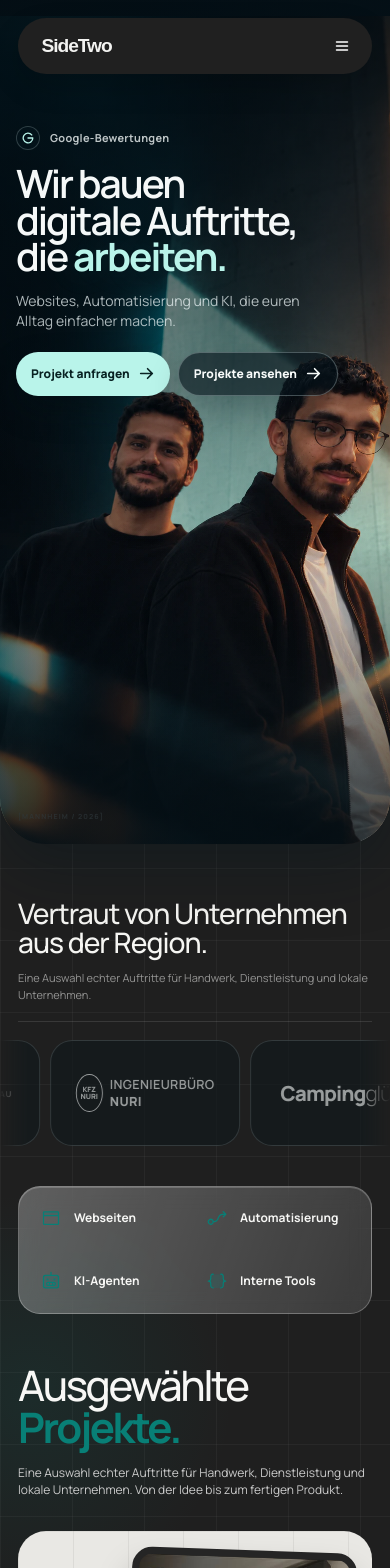
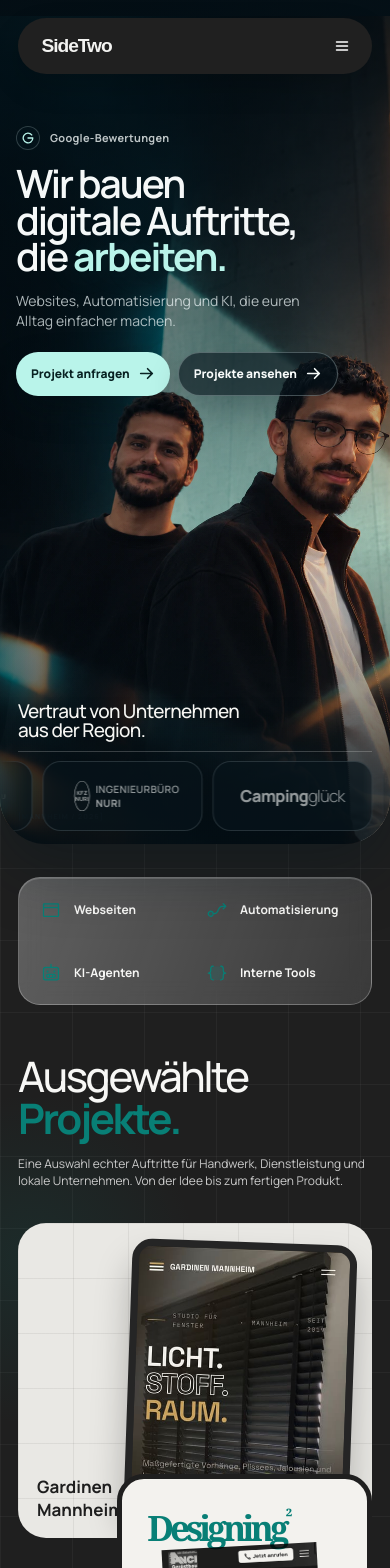
Before and after one commit to Ak-learn-code/new-homepage, a React (Vite) app: page / in a window 390 px wide. Shown: the top 1568 px of the page. Built offline with nearby package versions, Linux system fonts and the light colour scheme.

Commit message:
integrate client reel into hero

```diff
--- a/src/main.jsx
+++ b/src/main.jsx
@@ -166,6 +166,7 @@ function Hero() {
           <HeroActions className="hero-copy-actions" />
         </div>
       </div>
+      <ClientMarquee />
     </section>
   )
 }
@@ -198,7 +199,6 @@ function ClientMarquee() {
     <div className="client-marquee" role="region" aria-labelledby="client-marquee-title">
       <div className="client-marquee-head">
         <h2 id="client-marquee-title"><span>Vertraut von Unternehmen</span><span>aus der Region.</span></h2>
-        <p>Eine Auswahl echter Auftritte für Handwerk, Dienstleistung und lokale Unternehmen.</p>
       </div>
       <div className="client-marquee-window">
         <div className="client-marquee-track">
@@ -227,7 +227,6 @@ function ProjectCollage() {
 
   return (
     <section className="projects dark-panel" id="projekte">
-      <ClientMarquee />
       <ServiceRail />
       <div className="projects-head reveal-on-scroll">
         <h2>Ausgewählte<br /><em>Projekte.</em></h2>
--- a/src/styles.css
+++ b/src/styles.css
@@ -1096,10 +1096,9 @@ input { caret-color: var(--accent); }
 }
 
 .client-marquee-head {
-  display: grid;
-  grid-template-columns: minmax(0, 1.45fr) minmax(280px, .55fr);
+  display: flex;
+  justify-content: flex-end;
   align-items: end;
-  gap: 48px;
   margin: 0 120px;
   padding: 24px 0 34px;
   border-bottom: 1px solid rgba(255, 255, 255, .11);
@@ -1115,15 +1114,6 @@ input { caret-color: var(--accent); }
 }
 
 .client-marquee-head h2 span { display: block; white-space: nowrap; }
-
-.client-marquee-head p {
-  max-width: 420px;
-  justify-self: end;
-  margin: 0;
-  color: rgba(246, 246, 243, .54);
-  font-size: 15px;
-  line-height: 1.55;
-}
 
 .client-marquee-window {
   width: 100%;
@@ -1199,8 +1189,38 @@ input { caret-color: var(--accent); }
 .logo-stadtmueller b { font-size: 18px; font-weight: 800; letter-spacing: .04em; }
 .logo-stadtmueller span { font-size: 8px; font-weight: 700; letter-spacing: .24em; }
 
-.client-marquee + .service-rail { margin-top: 28px; }
-.client-marquee ~ .projects-head { margin-top: 72px; }
+.projects > .service-rail { margin-top: 0; }
+.projects > .projects-head { margin-top: 72px; }
+
+/* The client reel closes the hero as a single, integrated trust layer. */
+.hero > .client-marquee {
+  width: 100%;
+  position: absolute;
+  z-index: 10;
+  right: 0;
+  bottom: 0;
+  left: 0;
+  margin: 0;
+  color: #f6f6f3;
+  background: linear-gradient(180deg, transparent, rgba(2, 12, 18, .48));
+}
+.hero > .client-marquee .client-marquee-head {
+  margin: 0 max(120px, calc((100% - 1440px) / 2 + 120px));
+  padding: 10px 0 15px;
+  border-bottom-color: rgba(255, 255, 255, .2);
+}
+.hero > .client-marquee .client-marquee-head h2 {
+  width: min(360px, 100%);
+  min-width: 0;
+  max-width: 360px;
+  font-size: clamp(22px, 2vw, 29px);
+  line-height: 1.04;
+  text-align: right;
+}
+.hero > .client-marquee .client-marquee-window { padding: 14px 0 22px; }
+.hero > .client-marquee .client-logo-tile { width: 238px; height: 104px; background: rgba(7, 20, 27, .72); }
+.hero > .client-marquee .client-logo-mark { transform: scale(.88); }
+.hero .hero-content { padding-bottom: 185px; }
 
 @keyframes client-marquee-scroll {
   to { transform: translateX(-50%); }
@@ -1220,28 +1240,37 @@ input { caret-color: var(--accent); }
 @media (max-width: 820px) {
   .client-marquee { width: calc(100% + 60px); margin-left: -30px; }
   .client-marquee-head {
-    grid-template-columns: 1fr;
-    gap: 12px;
     margin: 0 30px;
     padding: 24px 0 26px;
   }
   .client-marquee-head h2 { font-size: 34px; }
-  .client-marquee-head p { max-width: 360px; justify-self: start; font-size: 12px; }
   .client-logo-tile { width: 226px; height: 126px; }
-  .client-marquee ~ .projects-head { margin-top: 58px; }
+  .projects > .projects-head { margin-top: 58px; }
+  .hero > .client-marquee { width: 100%; margin: 0; }
+  .hero > .client-marquee .client-marquee-head { margin: 0 30px; padding: 8px 0 12px; }
+  .hero > .client-marquee .client-marquee-head h2 { width: min(310px, 100%); max-width: 310px; font-size: 23px; }
+  .hero > .client-marquee .client-marquee-window { padding: 11px 0 16px; }
+  .hero > .client-marquee .client-logo-tile { width: 190px; height: 84px; }
+  .hero .hero-content { padding-bottom: 158px; }
 }
 
 @media (max-width: 600px) {
   .client-marquee { width: calc(100% + 36px); margin-left: -18px; }
   .client-marquee-head { margin: 0 18px; padding: 22px 0 18px; }
   .client-marquee-head h2 { font-size: clamp(26px, 7.25vw, 29px); }
-  .client-marquee-head p { font-size: 11px; }
   .client-marquee-window { padding: 18px 0 20px; }
   .client-marquee-track { gap: 10px; padding-right: 10px; animation-duration: 30s; }
   .client-logo-tile { width: 190px; height: 106px; border-radius: 22px; }
   .client-logo-mark { transform: scale(.9); }
-  .client-marquee + .service-rail { margin-top: 20px; }
-  .client-marquee ~ .projects-head { margin-top: 50px; }
+  .projects > .projects-head { margin-top: 50px; }
+  .hero > .client-marquee { width: 100%; margin: 0; }
+  .hero > .client-marquee .client-marquee-head { display: block; margin: 0 18px; padding: 6px 0 10px; }
+  .hero > .client-marquee .client-marquee-head h2 { width: 100%; max-width: none; margin-left: 0; font-size: 19px; text-align: left; }
+  .hero > .client-marquee .client-marquee-head h2 span { white-space: nowrap; }
+  .hero > .client-marquee .client-marquee-window { padding: 9px 0 13px; }
+  .hero > .client-marquee .client-logo-tile { width: 160px; height: 70px; border-radius: 18px; }
+  .hero > .client-marquee .client-logo-mark { transform: scale(.72); }
+  .hero .hero-content { padding-bottom: 132px; }
 }
 
 @media (prefers-reduced-motion: reduce) {
```
